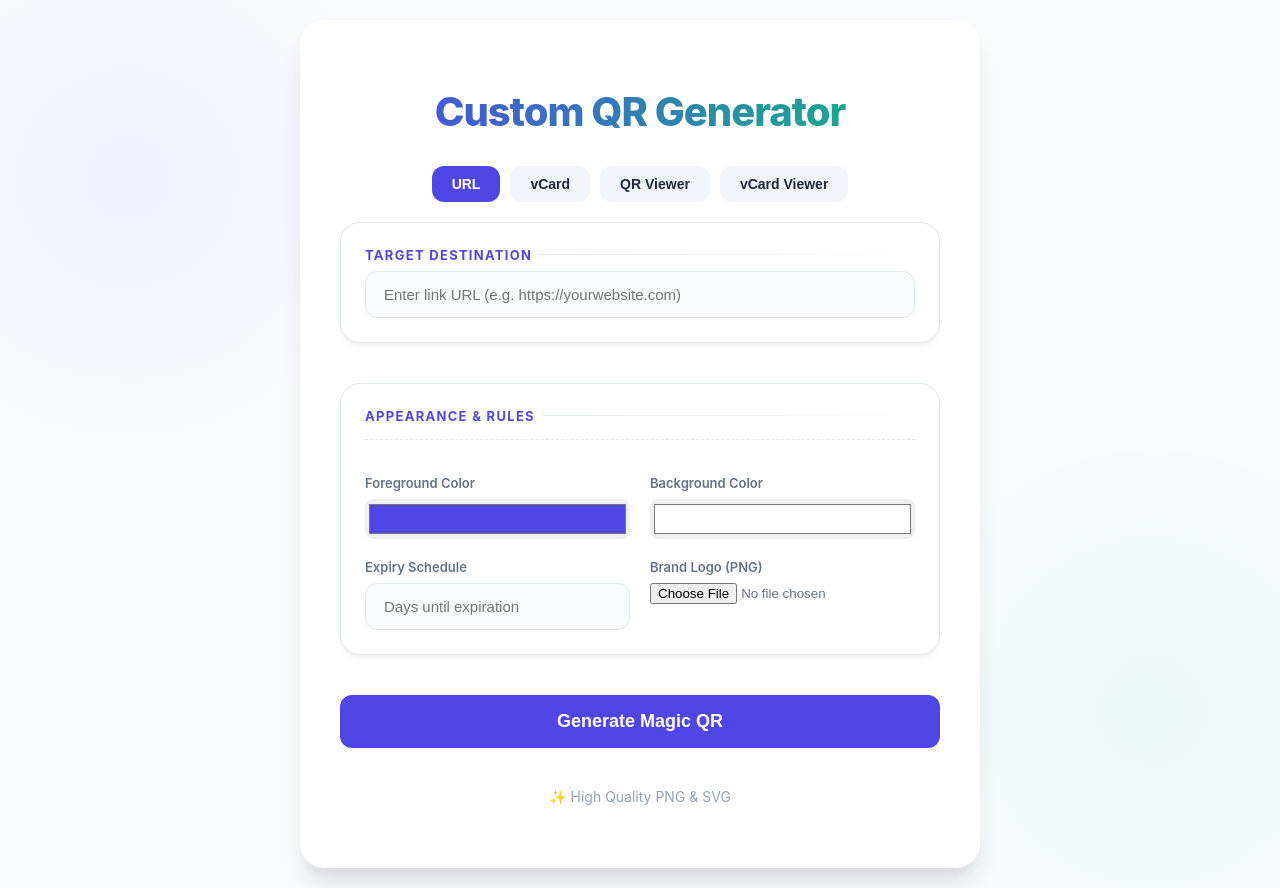
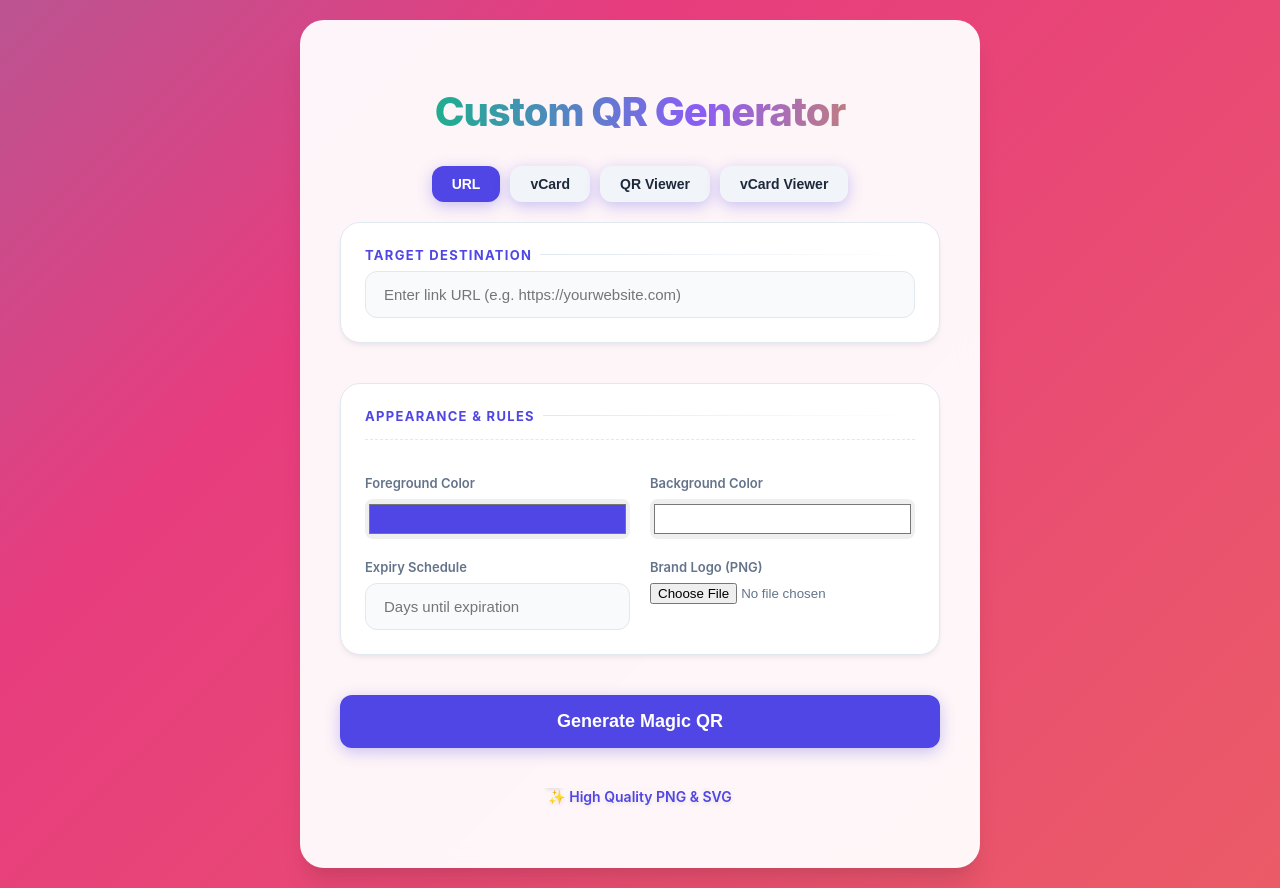
Before and after one commit to julisunkan/qrman, a Flask app: page / in a window 1280 px wide. Run offline with Flask 3, Linux system fonts and the light colour scheme.

Commit message:
Add vibrant animated backgrounds and colorful text effects
Implement animated gradient background with multiple colors, rainbow text animations, frosted glass containers, and vibrant interactive buttons.

Replit-Commit-Author: Agent
Replit-Commit-Session-Id: 0bff6944-a9c8-47df-9a23-5beacebcd7f9
Replit-Commit-Checkpoint-Type: full_checkpoint
Replit-Commit-Event-Id: bedf8f63-b51e-4701-aa01-aaf5076a1549
Replit-Commit-Screenshot-Url: https://storage.googleapis.com/screenshot-production-us-central1/bec24293-9c18-404d-90a7-dc47b2bdf227/0bff6944-a9c8-47df-9a23-5beacebcd7f9/7lEL2nh
Replit-Helium-Checkpoint-Created: true

```diff
--- a/static/css/style.css
+++ b/static/css/style.css
@@ -2,6 +2,9 @@
     --primary: #4f46e5;
     --primary-hover: #4338ca;
     --secondary: #10b981;
+    --accent-purple: #8b5cf6;
+    --accent-orange: #f59e0b;
+    --accent-red: #ef4444;
     --bg: #f8fafc;
     --card: #ffffff;
     --text: #1e293b;
@@ -9,7 +12,9 @@
 
 body {
     font-family: 'Inter', system-ui, -apple-system, sans-serif;
-    background: var(--bg);
+    background: linear-gradient(-45deg, #ee7752, #e73c7e, #23a6d5, #23d5ab);
+    background-size: 400% 400%;
+    animation: gradientBG 15s ease infinite;
     color: var(--text);
     margin: 0;
     padding: 20px;
@@ -17,14 +22,19 @@ body {
     display: flex;
     align-items: center;
     justify-content: center;
-    background-image: radial-gradient(circle at 10% 20%, rgba(79, 70, 229, 0.05) 0%, transparent 20%),
-                      radial-gradient(circle at 90% 80%, rgba(16, 185, 129, 0.05) 0%, transparent 20%);
+}
+
+@keyframes gradientBG {
+    0% { background-position: 0% 50%; }
+    50% { background-position: 100% 50%; }
+    100% { background-position: 0% 50%; }
 }
 
 .container {
     max-width: 600px;
     width: 100%;
-    background: var(--card);
+    background: rgba(255, 255, 255, 0.95);
+    backdrop-filter: blur(10px);
     padding: 40px;
     border-radius: 24px;
     box-shadow: 0 20px 25px -5px rgba(0, 0, 0, 0.1), 0 10px 10px -5px rgba(0, 0, 0, 0.04);
@@ -33,27 +43,74 @@ body {
     animation: fadeInSlide 0.8s cubic-bezier(0.16, 1, 0.3, 1);
 }
 
-.container:hover {
-    transform: translateY(-5px);
-    box-shadow: 0 25px 30px -5px rgba(0, 0, 0, 0.12);
-}
-
-@keyframes fadeInSlide {
-    from { opacity: 0; transform: translateY(20px); }
-    to { opacity: 1; transform: translateY(0); }
-}
-
 h1 {
-    color: var(--primary);
     text-align: center;
     font-size: 2.5rem;
     font-weight: 800;
     margin-bottom: 30px;
     letter-spacing: -0.025em;
-    background: linear-gradient(to right, var(--primary), var(--secondary));
+    background: linear-gradient(to right, #4f46e5, #10b981, #8b5cf6, #f59e0b, #ef4444);
+    background-size: 200% auto;
     -webkit-background-clip: text;
     -webkit-text-fill-color: transparent;
+    animation: rainbowText 3s linear infinite;
 }
+
+@keyframes rainbowText {
+    to { background-position: 200% center; }
+}
+
+button {
+    background: linear-gradient(to right, #4f46e5, #8b5cf6);
+    color: white;
+    border: none;
+    padding: 16px;
+    border-radius: 12px;
+    font-size: 18px;
+    font-weight: 600;
+    cursor: pointer;
+    transition: all 0.3s cubic-bezier(0.4, 0, 0.2, 1);
+    position: relative;
+    overflow: hidden;
+    box-shadow: 0 4px 15px rgba(79, 70, 229, 0.3);
+}
+
+button:hover {
+    transform: scale(1.05) translateY(-2px);
+    box-shadow: 0 10px 20px rgba(79, 70, 229, 0.4);
+    background: linear-gradient(to right, #4338ca, #7c3aed);
+}
+
+.add-btn {
+    background: linear-gradient(to bottom right, #10b981, #059669);
+    box-shadow: 0 4px 10px rgba(16, 185, 129, 0.2);
+}
+
+.remove-btn {
+    background: linear-gradient(to bottom right, #ef4444, #dc2626);
+    box-shadow: 0 4px 10px rgba(239, 68, 68, 0.2);
+}
+
+.stat-card:nth-child(1) { border-top: 4px solid #4f46e5; }
+.stat-card:nth-child(2) { border-top: 4px solid #f59e0b; }
+
+.downloads a {
+    background: linear-gradient(to right, #10b981, #059669);
+    box-shadow: 0 4px 10px rgba(16, 185, 129, 0.2);
+}
+
+.downloads a:hover {
+    background: linear-gradient(to right, #059669, #047857);
+}
+
+.feature-slide {
+    font-weight: 600;
+    text-shadow: 0 2px 4px rgba(0,0,0,0.1);
+}
+
+.feature-slide:nth-child(1) { color: #4f46e5; }
+.feature-slide:nth-child(2) { color: #8b5cf6; }
+.feature-slide:nth-child(3) { color: #f59e0b; }
 
 form {
     display: flex;
```
